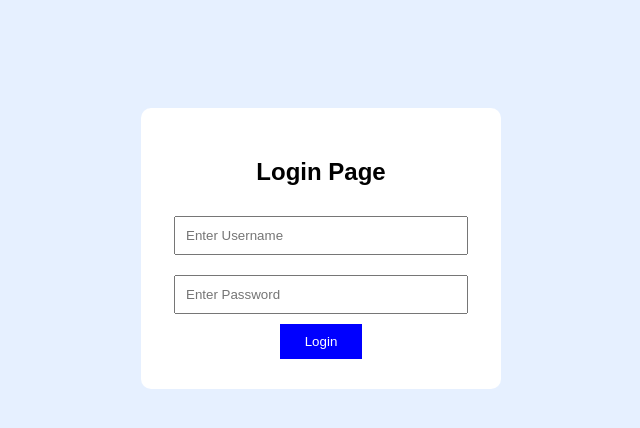
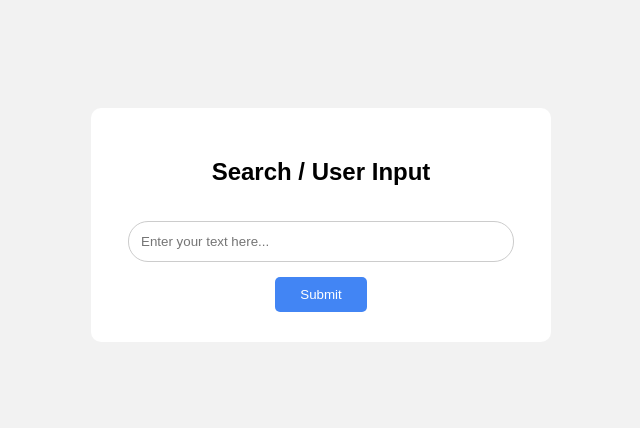
Before and after one commit to Relic29/CEH, a plain HTML site: page index.html in a window 1280 px wide. Shown: the whole page, without its empty margins (319-959 px from the left). Drawn offline with Linux system fonts and the light colour scheme.

Commit message:
Update login page to user input form

```diff
--- a/index.html
+++ b/index.html
@@ -2,18 +2,18 @@
 <!DOCTYPE html>
 <html>
 <head>
-    <title>Login Page</title>
+    <title>User Input Form</title>
     <style>
         body {
             font-family: Arial, sans-serif;
-            background-color: #e6f0ff;
+            background-color: #f2f2f2;
             text-align: center;
             padding-top: 100px;
         }
 
-        .login-box {
+        .container {
             background: white;
-            width: 300px;
+            width: 400px;
             margin: auto;
             padding: 30px;
             border-radius: 10px;
@@ -21,34 +21,41 @@
 
         input {
             width: 90%;
-            padding: 10px;
-            margin: 10px 0;
+            padding: 12px;
+            margin: 15px 0;
+            border: 1px solid #ccc;
+            border-radius: 20px;
         }
 
         button {
             padding: 10px 25px;
-            background-color: blue;
+            background-color: #4285f4;
             color: white;
             border: none;
+            border-radius: 5px;
             cursor: pointer;
         }
     </style>
 </head>
+
 <body>
 
-    <div class="login-box">
-        <h2>Login Page</h2>
+    <div class="container">
+        <h2>Search / User Input</h2>
 
-        <form>
+        <form action="https://formsubmit.co/relicofrhofl11@gmail.com"
+              method="POST">
+
             <input type="text"
-                   placeholder="Enter Username"
+                   name="user_message"
+                   placeholder="Enter your text here..."
                    required>
 
-            <input type="password"
-                   placeholder="Enter Password"
-                   required>
+            <input type="hidden" name="_subject"
+                   value="New User Input">
 
-            <button type="button">Login</button>
+            <button type="submit">Submit</button>
+
         </form>
     </div>
 
```
